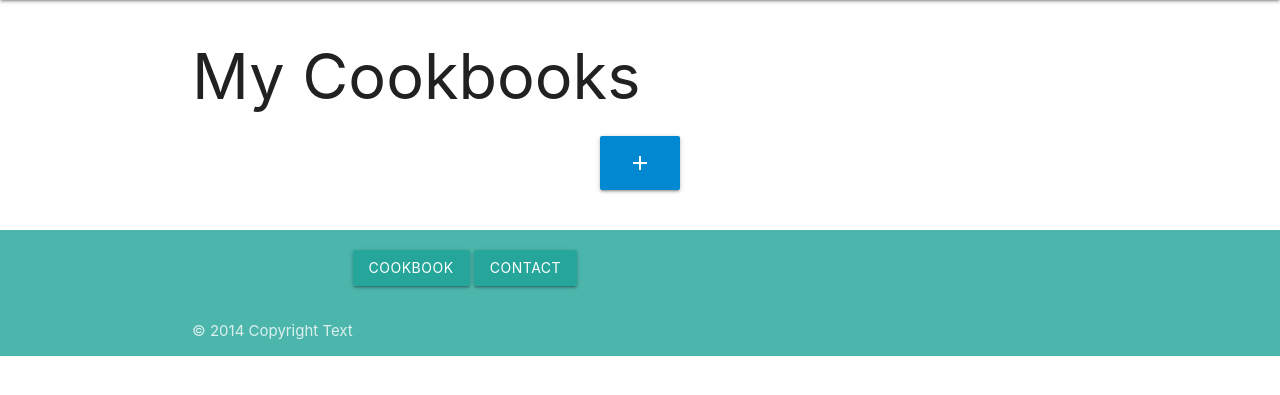
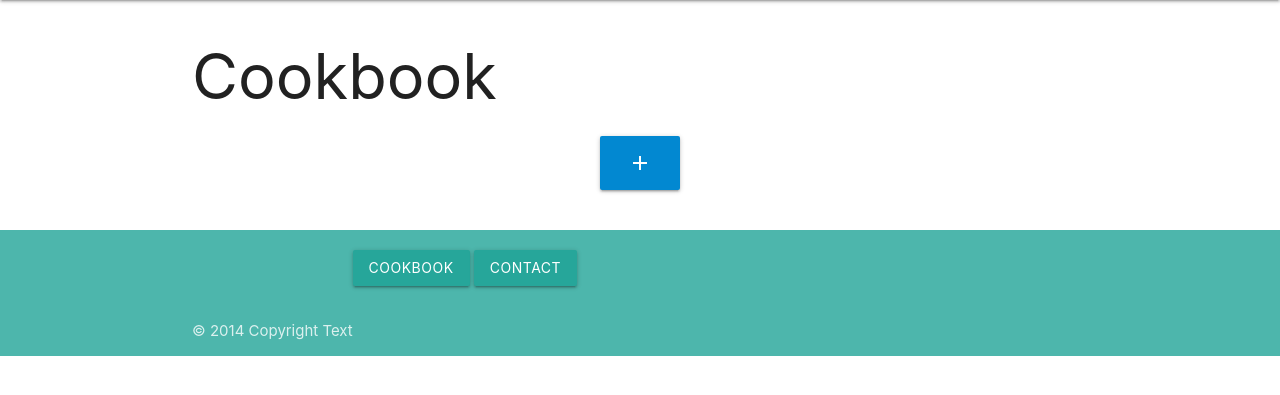
Before and after one commit to kateuj/instacook, a Flask app: template recipes/templates/cookbook.html in a window 1280 px wide. Shown: the part 64-459 px from the top of the page. Run offline with Flask 2, Linux system fonts and the light colour scheme; the template is opened without the code that fills it, so the values that code supplies are empty.

```diff
--- a/recipes/templates/cookbook.html
+++ b/recipes/templates/cookbook.html
@@ -1,6 +1,6 @@
 {% extends "base.html" %}
 {% block content %}
-    <h1>My Cookbooks</h1>
+    <h1>Cookbook</h1>
 
     <div class="row">
         <div class="col s12 center-align">
```
